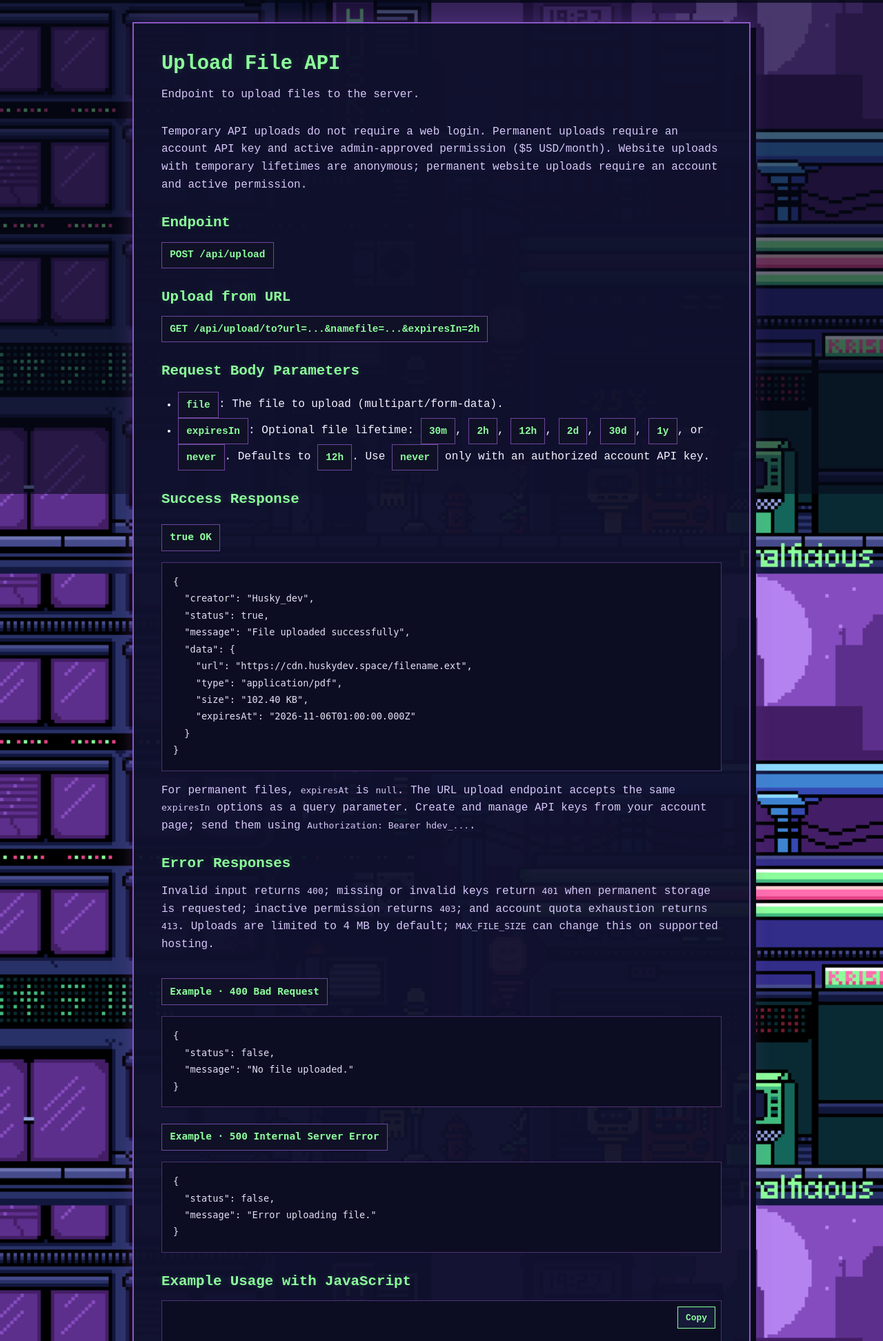
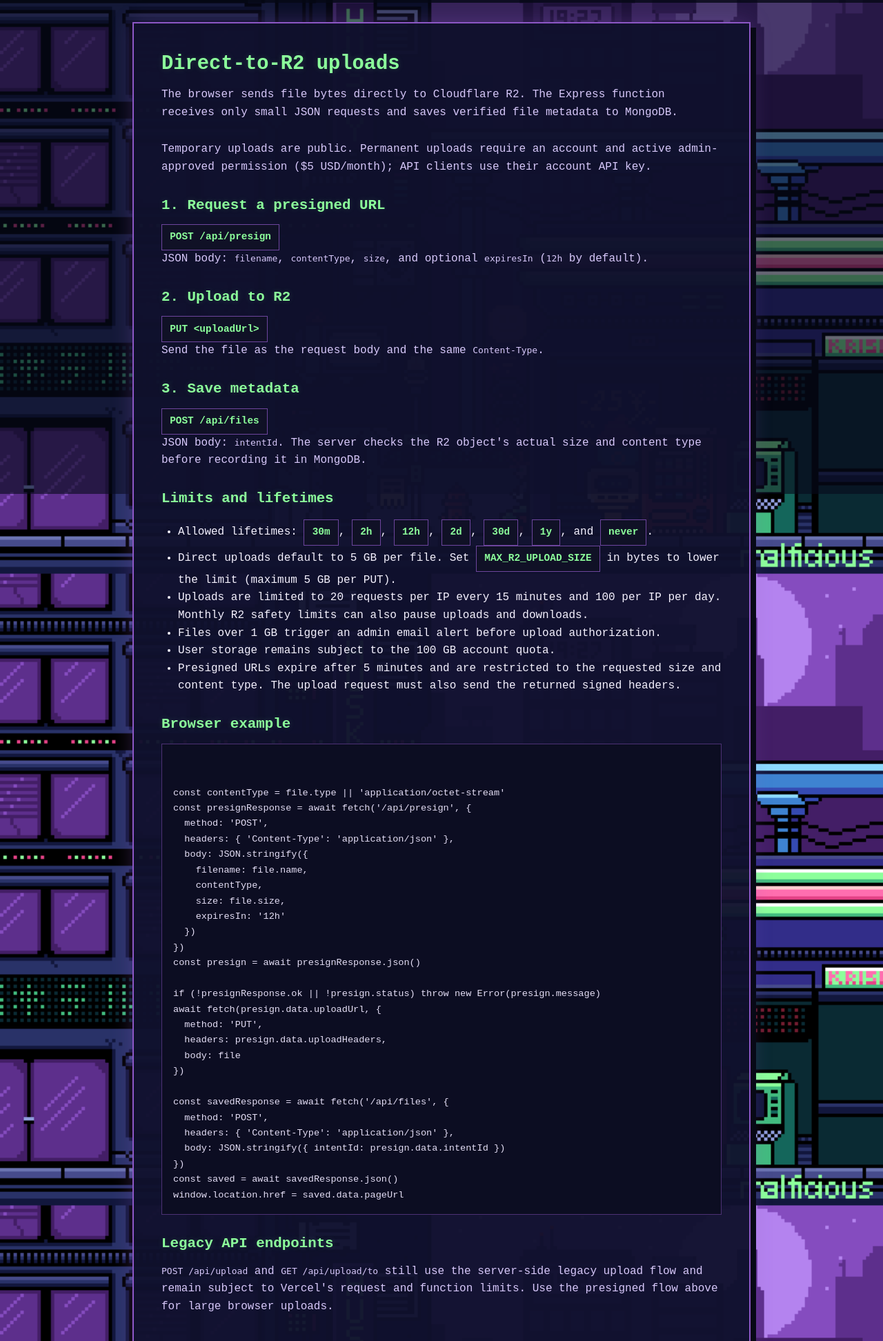
Before and after one commit to User04072024/CDN-Husky, a Node server app: page /docs in a window 1280 px wide. Shown: the part 84-2028 px from the top of the page at 69% size. Run offline with Node 20, Linux system fonts and the light colour scheme; some libraries are stand-ins or nearby versions.

Commit message:
Add files via upload

```diff
--- a/views/account.ejs
+++ b/views/account.ejs
@@ -77,7 +77,7 @@
             <tbody>
               <% files.forEach((file) => { %>
                 <tr>
-                  <td><a href="/<%= encodeURIComponent(file.filename) %>"><%= file.filename %></a></td>
+                  <td><a href="<%= file.downloadUrl || `/${encodeURIComponent(file.filename)}` %>"><%= file.originalFilename || file.filename %></a></td>
                   <td><%= file.length %> bytes</td>
                   <td><%= file.metadata && file.metadata.expiresAt ? file.metadata.expiresAt.toISOString() : 'Permanent' %></td>
                   <td>
--- a/views/docs.ejs
+++ b/views/docs.ejs
@@ -2,13 +2,10 @@
 <html lang="en">
 <head>
   <meta charset="UTF-8">
-  <meta name="viewport" content="width=device-width, initial-scale=1.0">
+  <meta name="viewport" content="width=device-width, initial-scale=1">
   <meta name="theme-color" content="#10132f">
-  <title>API Documentation</title>
+  <title>API Documentation | Husky_dev CDN</title>
   <link rel="stylesheet" href="/assets/css/style.css">
-
-  <script src="https://cdnjs.cloudflare.com/ajax/libs/prism/1.29.0/prism.min.js"></script>
-  <script src="https://cdnjs.cloudflare.com/ajax/libs/prism/1.29.0/components/prism-javascript.min.js"></script>
 </head>
 <body>
   <header class="header">
@@ -17,111 +14,92 @@
 
   <main class="main">
     <section class="section">
-      <h1 class="section__title">Upload File API</h1>
-      <p class="section__description">Endpoint to upload files to the server.</p>
+      <h1 class="section__title">Direct-to-R2 uploads</h1>
       <p class="section__description">
-        Temporary API uploads do not require a web login. Permanent uploads require an account API key
-        and active admin-approved permission ($5 USD/month). Website uploads with temporary lifetimes are
-        anonymous; permanent website uploads require an account and active permission.
+        The browser sends file bytes directly to Cloudflare R2. The Express function receives only small JSON
+        requests and saves verified file metadata to MongoDB.
+      </p>
+      <p class="section__description">
+        Temporary uploads are public. Permanent uploads require an account and active admin-approved permission
+        ($5 USD/month); API clients use their account API key.
       </p>
 
       <div class="section__endpoint">
-        <h2 class="endpoint__title">Endpoint</h2>
-        <code class="endpoint__code">POST /api/upload</code>
+        <h2 class="endpoint__title">1. Request a presigned URL</h2>
+        <code class="endpoint__code">POST /api/presign</code>
+        <p class="section__description">
+          JSON body: <code>filename</code>, <code>contentType</code>, <code>size</code>, and optional
+          <code>expiresIn</code> (<code>12h</code> by default).
+        </p>
       </div>
 
       <div class="section__endpoint">
-        <h2 class="endpoint__title">Upload from URL</h2>
-        <code class="endpoint__code">GET /api/upload/to?url=...&amp;namefile=...&amp;expiresIn=2h</code>
+        <h2 class="endpoint__title">2. Upload to R2</h2>
+        <code class="endpoint__code">PUT &lt;uploadUrl&gt;</code>
+        <p class="section__description">Send the file as the request body and the same <code>Content-Type</code>.</p>
+      </div>
+
+      <div class="section__endpoint">
+        <h2 class="endpoint__title">3. Save metadata</h2>
+        <code class="endpoint__code">POST /api/files</code>
+        <p class="section__description">
+          JSON body: <code>intentId</code>. The server checks the R2 object's actual size and content type before
+          recording it in MongoDB.
+        </p>
       </div>
 
       <div class="section__parameters">
-        <h2 class="parameters__title">Request Body Parameters</h2>
+        <h2 class="parameters__title">Limits and lifetimes</h2>
         <ul class="parameters__list">
-          <li class="parameters__item"><code>file</code>: The file to upload (multipart/form-data).</li>
-          <li class="parameters__item"><code>expiresIn</code>: Optional file lifetime: <code>30m</code>, <code>2h</code>, <code>12h</code>, <code>2d</code>, <code>30d</code>, <code>1y</code>, or <code>never</code>. Defaults to <code>12h</code>. Use <code>never</code> only with an authorized account API key.</li>
+          <li class="parameters__item">Allowed lifetimes: <code>30m</code>, <code>2h</code>, <code>12h</code>, <code>2d</code>, <code>30d</code>, <code>1y</code>, and <code>never</code>.</li>
+          <li class="parameters__item">Direct uploads default to 5 GB per file. Set <code>MAX_R2_UPLOAD_SIZE</code> in bytes to lower the limit (maximum 5 GB per PUT).</li>
+          <li class="parameters__item">Uploads are limited to 20 requests per IP every 15 minutes and 100 per IP per day. Monthly R2 safety limits can also pause uploads and downloads.</li>
+          <li class="parameters__item">Files over 1 GB trigger an admin email alert before upload authorization.</li>
+          <li class="parameters__item">User storage remains subject to the 100 GB account quota.</li>
+          <li class="parameters__item">Presigned URLs expire after 5 minutes and are restricted to the requested size and content type. The upload request must also send the returned signed headers.</li>
         </ul>
       </div>
 
-      <div class="section__responses">
-        <h2 class="responses__title">Success Response</h2>
-        <pre class="responses__code"><code>true OK</code></pre>
-        <pre class="responses__body"><code>{
-  "creator": "Husky_dev",
-  "status": true,
-  "message": "File uploaded successfully",
-  "data": {
-    "url": "https://cdn.huskydev.space/filename.ext",
-    "type": "application/pdf",
-    "size": "102.40 KB",
-    "expiresAt": "2026-11-06T01:00:00.000Z"
-  }
-}</code></pre>
-        <p class="section__description">For permanent files, <code>expiresAt</code> is <code>null</code>. The URL upload endpoint accepts the same <code>expiresIn</code> options as a query parameter. Create and manage API keys from your account page; send them using <code>Authorization: Bearer hdev_...</code>.</p>
+      <div class="section__example">
+        <h2 class="example__title">Browser example</h2>
+        <div class="code-container">
+          <pre><code class="language-javascript">const contentType = file.type || 'application/octet-stream'
+const presignResponse = await fetch('/api/presign', {
+  method: 'POST',
+  headers: { 'Content-Type': 'application/json' },
+  body: JSON.stringify({
+    filename: file.name,
+    contentType,
+    size: file.size,
+    expiresIn: '12h'
+  })
+})
+const presign = await presignResponse.json()
+
+if (!presignResponse.ok || !presign.status) throw new Error(presign.message)
+await fetch(presign.data.uploadUrl, {
+  method: 'PUT',
+  headers: presign.data.uploadHeaders,
+  body: file
+})
+
+const savedResponse = await fetch('/api/files', {
+  method: 'POST',
+  headers: { 'Content-Type': 'application/json' },
+  body: JSON.stringify({ intentId: presign.data.intentId })
+})
+const saved = await savedResponse.json()
+window.location.href = saved.data.pageUrl</code></pre>
+        </div>
       </div>
 
       <div class="section__errors">
-        <h2 class="errors__title">Error Responses</h2>
+        <h2 class="errors__title">Legacy API endpoints</h2>
         <p class="section__description">
-          Invalid input returns <code>400</code>; missing or invalid keys return <code>401</code> when permanent
-          storage is requested; inactive permission returns <code>403</code>; and account quota exhaustion returns
-          <code>413</code>. Uploads are limited to 4 MB by default; <code>MAX_FILE_SIZE</code> can change this on
-          supported hosting.
+          <code>POST /api/upload</code> and <code>GET /api/upload/to</code> still use the server-side legacy
+          upload flow and remain subject to Vercel's request and function limits. Use the presigned flow above
+          for large browser uploads.
         </p>
-        <pre class="errors__code"><code>Example · 400 Bad Request</code></pre>
-        <pre class="errors__body"><code>{
-  "status": false,
-  "message": "No file uploaded."
-}</code></pre>
-        <pre class="errors__code"><code>Example · 500 Internal Server Error</code></pre>
-        <pre class="errors__body"><code>{
-  "status": false,
-  "message": "Error uploading file."
-}</code></pre>
-      </div>
-
-      <div class="section__example">
-        <h2 class="example__title">Example Usage with JavaScript</h2>
-        <div class="code-container">
-          <button class="copy-btn" onclick="copyCode()">Copy</button>
-          <pre><code class="language-javascript">import fs from 'fs'
-import FormData from 'form-data'
-import axios from 'axios'
-
-// Upload file dari path lokal
-const uploadFile = async (filePath) => {
-  const formData = new FormData()
-  formData.append('file', fs.createReadStream(filePath))
-  formData.append('expiresIn', '2h')
-
-  try {
-    const response = await axios.post('https://cdn.huskydev.space/api/upload', formData, {
-      headers: formData.getHeaders()
-    })
-    console.log('Upload berhasil:', response.data)
-  } catch (error) {
-    console.error('UploadFile Error:', error.message)
-  }
-}
-
-// Upload file from a public URL
-const uploadFromUrl = async (sourceUrl, namefile, expiresIn = '12h') => {
-  try {
-    const params = new URLSearchParams({ url: sourceUrl, namefile, expiresIn })
-    const url = \`https://cdn.huskydev.space/api/upload/to?\${params}\`
-    const response = await axios.get(url, {
-      headers: { Authorization: \`Bearer \${process.env.HUSKY_CDN_API_KEY}\` }
-    })
-    console.log('Upload berhasil:', response.data)
-  } catch (error) {
-    console.error('UploadFromUrl Error:', error.message)
-  }
-}
-
-// Contoh penggunaan
-uploadFile('./tmp/example.pdf')
-uploadFromUrl('https://example.com/image.jpg', 'image', '30d')</code></pre>
-        </div>
       </div>
     </section>
   </main>
@@ -129,16 +107,5 @@ uploadFromUrl('https://example.com/image.jpg', 'image', '30d')</code></pre>
   <footer class="footer">
     <p class="footer__text">© 2026 Husky_dev CDN. All rights reserved. | by <a href="https://github.com/Husky_dev" class="footer__link">Husky_dev</a></p>
   </footer>
-
-  <script>
-    function copyCode() {
-      const codeBlock = document.querySelector('.section__example code').innerText
-      navigator.clipboard.writeText(codeBlock).then(() => {
-        const btn = document.querySelector('.copy-btn')
-        btn.textContent = 'Copied!'
-        setTimeout(() => btn.textContent = 'Copy', 2000)
-      })
-    }
-  </script>
 </body>
 </html>
```
Also changed, not shown: views/admin.ejs (+24 -1 lines), views/data.ejs (+8 -3 lines), views/home.ejs (+4 -4 lines), views/404.ejs (line endings or trailing spaces), views/admin-login.ejs (line endings or trailing spaces), views/login.ejs (line endings or trailing spaces), views/register.ejs (line endings or trailing spaces).
